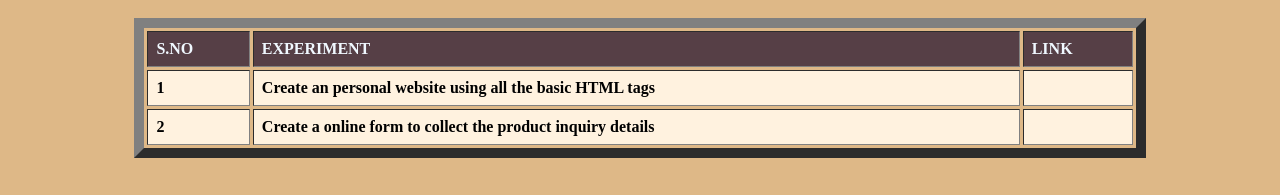
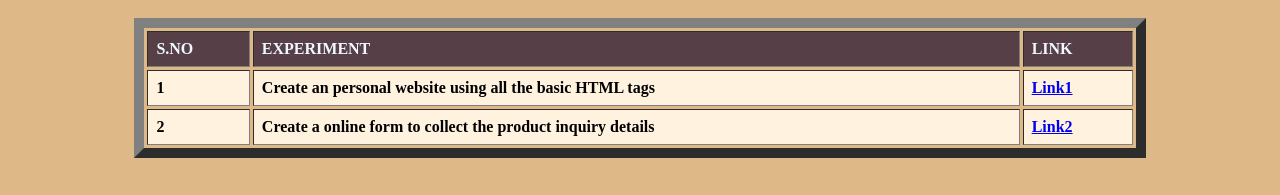
Before and after one commit to sel613/WebTechnologyLab, a plain HTML site: page Index_Page/index.html in a window 1280 px wide. Shown: the part 291-486 px from the top of the page. Drawn offline with Linux system fonts and the light colour scheme.

Commit message:
Update index.html

```diff
--- a/Index_Page/index.html
+++ b/Index_Page/index.html
@@ -31,12 +31,12 @@
           <tr>
             <td>1</td>
             <td>Create an personal website using all the basic HTML tags</td>
-            <td></td>
+            <td><a href="https://sel613.github.io/WebTechnologyLab/Exp_1_Profile/index.html">Link1</a></td>
           </tr>
           <tr>
             <td>2</td>
             <td>Create a online form to collect the product inquiry details</td>
-            <td></td>
+            <td><a href="https://sel613.github.io/WebTechnologyLab/Exp_2_FormCreation/index.html">Link2</a></td>
           </tr>
         </tbody>
       </table>
```
